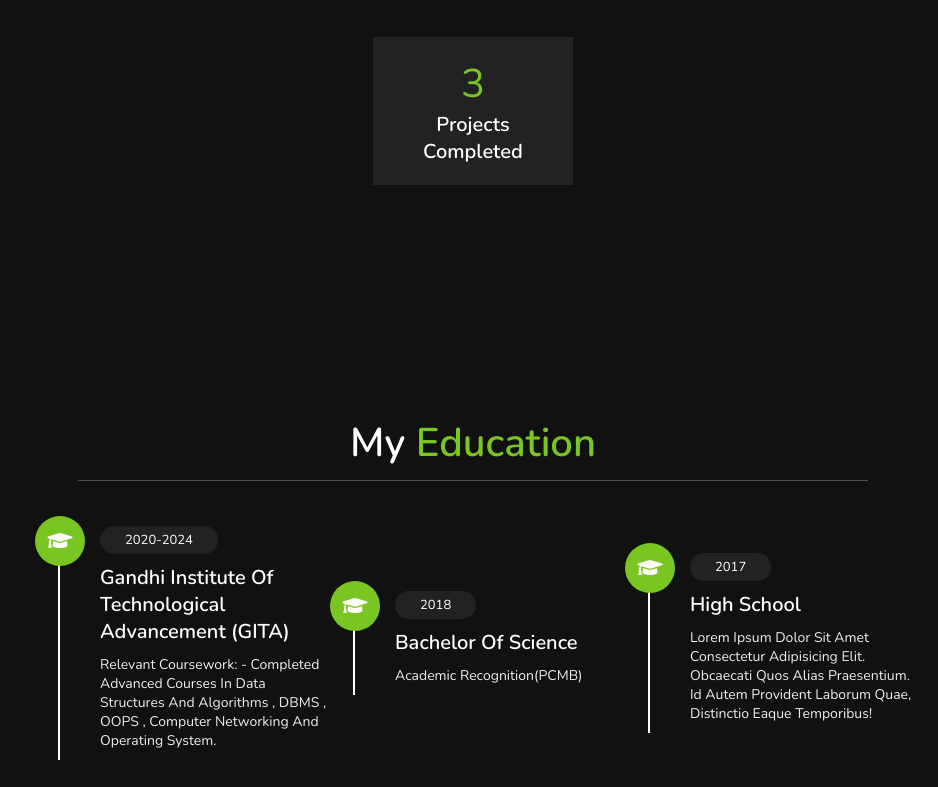
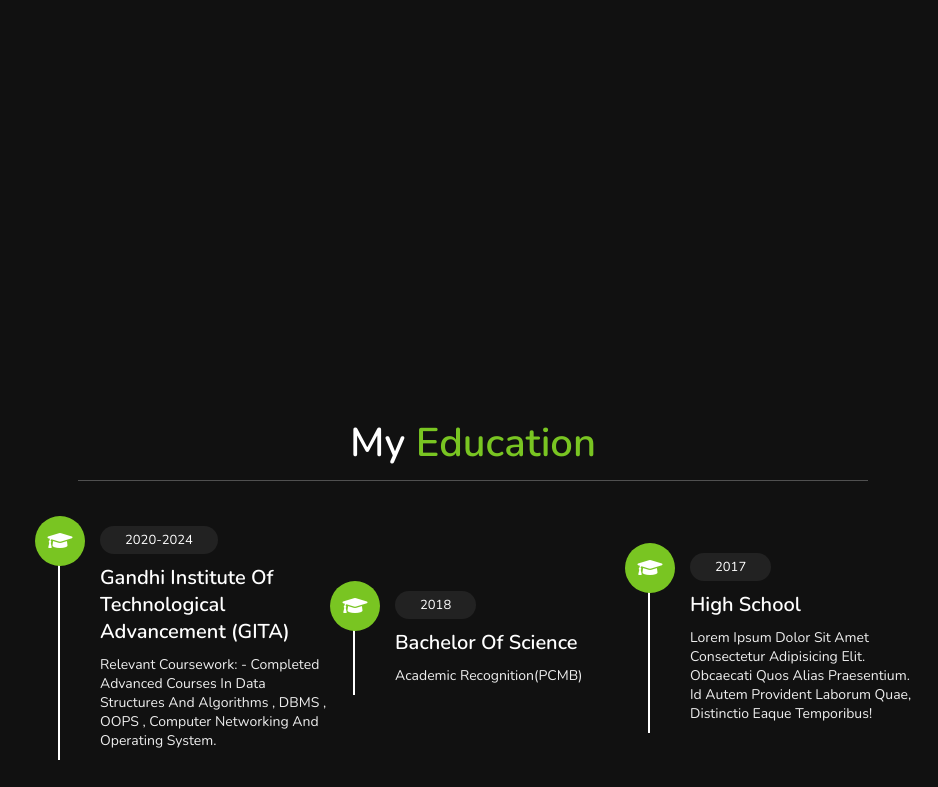
Before and after one commit to sourav8908/Portfolio, a plain HTML site: page index.html in a window 1280 px wide. Shown: the part 1204-1991 px from the top of the page, without its empty margins (342-1280 px from the left). Drawn offline with nearby package versions, Linux system fonts and the light colour scheme; a script that the page names is missing.

Commit message:
Update index.html

```diff
--- a/index.html
+++ b/index.html
@@ -75,14 +75,14 @@
             </a>
         </div>
 
-        <div class="counter">
+<!--         <div class="counter">
 
             <div class="box">
                 <span>3</span>
                 <h3>projects completed</h3>
             </div>
 
-        </div>
+        </div> -->
 
     </div>
 
```
